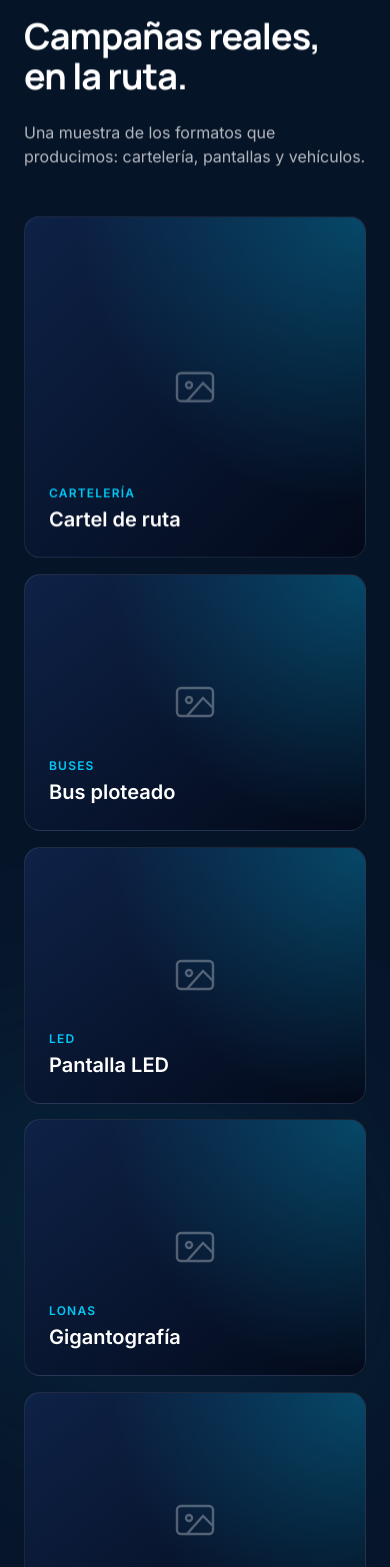
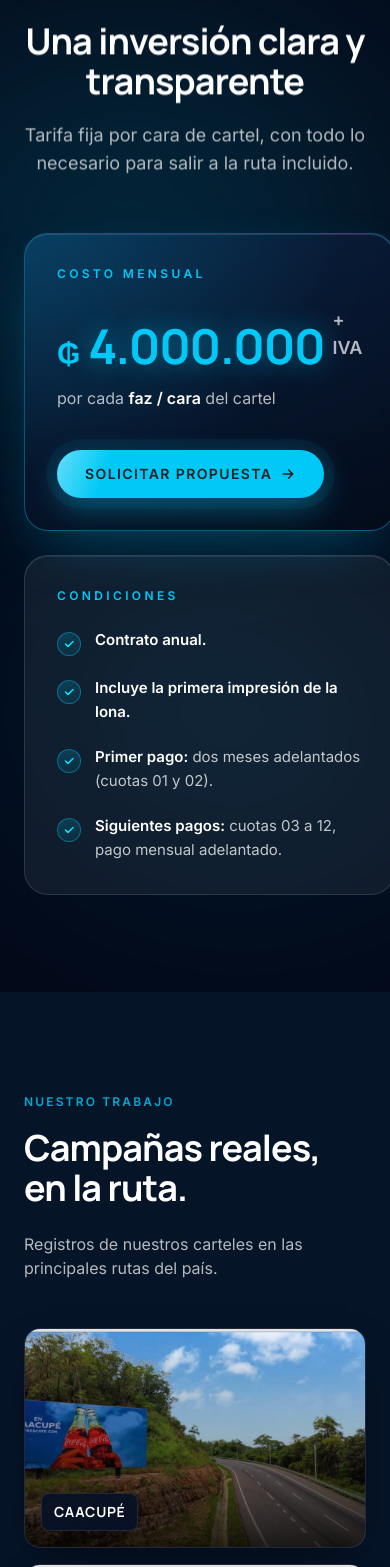
Before and after one commit to bartsilvera12-gif/Tio-CR, a Next.js app: page / in a window 390 px wide. Shown: the part 4901-6468 px from the top of the page. Built offline with nearby package versions, Linux system fonts and the light colour scheme.

Commit message:
feat: propuesta de inversion section + galeria mosaic with 8 real billboard photos

```diff
--- a/app/page.tsx
+++ b/app/page.tsx
@@ -3,6 +3,7 @@ import Hero from '@/components/Hero'
 import Intro from '@/components/Intro'
 import Servicios from '@/components/Servicios'
 import Cobertura from '@/components/Cobertura'
+import Propuesta from '@/components/Propuesta'
 import Galeria from '@/components/Galeria'
 import Contacto from '@/components/Contacto'
 import Footer from '@/components/Footer'
@@ -17,6 +18,7 @@ export default function Home() {
         <Intro />
         <Servicios />
         <Cobertura />
+        <Propuesta />
         <Galeria />
         <Contacto />
       </main>
--- a/components/Galeria.tsx
+++ b/components/Galeria.tsx
@@ -1,16 +1,43 @@
-import { galeria } from '@/lib/data'
 import Reveal from './Reveal'
 import GlowBlob from './GlowBlob'
+import { carteles } from '@/lib/carteles'
+
+/** Selección para el mosaico — mezcla ciudades con distintas rutas y escenarios */
+const featuredKeys = [
+  'caacupe',
+  'yaguaron',
+  'quiindy',
+  'pjc',
+  'corpus',
+  'villaflorida',
+  'obligado',
+  'yguazu',
+] as const
+
+const featured = featuredKeys
+  .map((k) => carteles.find((c) => c.key === k))
+  .filter((c): c is NonNullable<typeof c> => Boolean(c && c.images.length))
 
 export default function Galeria() {
   return (
-    <section id="galeria" className="section relative overflow-hidden bg-brand-navy text-white">
+    <section
+      id="galeria"
+      className="section relative overflow-hidden bg-brand-navy text-white"
+    >
       <GlowBlob
-        className="right-[4%] bottom-[28%] h-[360px] w-[480px]"
+        className="right-[4%] top-[35%] h-[360px] w-[480px]"
         opacity={0.09}
         rotate={30}
         radius="48% 52% 40% 60% / 58% 44% 56% 42%"
       />
+      <GlowBlob
+        className="left-[-6%] bottom-[6%] h-[320px] w-[420px]"
+        opacity={0.11}
+        radius="52% 48% 62% 38% / 45% 58% 42% 55%"
+        animated
+        speed="slow"
+      />
+
       <div className="container relative">
         <Reveal>
           <div className="flex flex-wrap items-end justify-between gap-6">
@@ -21,48 +48,88 @@ export default function Galeria() {
               </h2>
             </div>
             <p className="max-w-md text-white/70">
-              Una muestra de los formatos que producimos: cartelería, pantallas
-              y vehículos.
+              Registros de nuestros carteles en las principales rutas del país.
             </p>
           </div>
         </Reveal>
 
-        <div className="mt-12 grid gap-4 sm:grid-cols-2 lg:grid-cols-3">
-          {galeria.map((g, i) => (
-            <Reveal key={i} delay={i * 80}>
-              <div
-                className={`group relative overflow-hidden rounded-2xl border border-white/10 bg-gradient-to-br from-brand-navyLight to-brand-navyDeep transition-all duration-500 hover:-translate-y-1 hover:border-brand-cyan/50 hover:shadow-[0_24px_60px_-20px_rgba(0,201,247,0.5)] ${
-                  i === 0 ? 'lg:col-span-2 lg:row-span-2 aspect-square' : 'aspect-[4/3]'
-                }`}
+        <div className="mt-12 grid auto-rows-[220px] grid-cols-1 gap-4 sm:grid-cols-2 lg:grid-cols-4">
+          {featured.map((c, i) => {
+            // Mosaico responsivo
+            const layout: Record<number, string> = {
+              0: 'lg:col-span-2 lg:row-span-2', // grande a la izquierda
+              1: 'lg:col-span-1',
+              2: 'lg:col-span-1',
+              3: 'lg:col-span-2', // ancho abajo del 1 y 2
+              4: 'lg:col-span-1',
+              5: 'lg:col-span-1',
+              6: 'lg:col-span-1',
+              7: 'lg:col-span-1',
+            }
+            return (
+              <Reveal
+                key={c.key}
+                delay={i * 90}
+                direction="below"
+                className={layout[i] ?? ''}
               >
-                <div className="absolute inset-0 bg-[radial-gradient(circle_at_top_right,rgba(0,201,247,0.28),transparent_60%)] transition-opacity duration-500 group-hover:opacity-80" />
-                <div className="absolute inset-0 flex flex-col justify-end p-6">
-                  <span className="text-xs font-semibold uppercase tracking-widest text-brand-cyan transition-transform duration-500 group-hover:-translate-y-1">
-                    {g.categoria}
-                  </span>
-                  <div className="mt-1 text-xl font-semibold text-white transition-transform duration-500 group-hover:-translate-y-1">
-                    {g.titulo}
-                  </div>
-                </div>
-                <div className="absolute inset-0 flex items-center justify-center opacity-30 transition-all duration-700 group-hover:scale-110 group-hover:opacity-50">
-                  <svg
-                    width="48"
-                    height="48"
-                    viewBox="0 0 24 24"
-                    fill="none"
-                    stroke="#fff"
-                    strokeWidth="1.2"
-                  >
-                    <rect x="3" y="5" width="18" height="14" rx="2" />
-                    <circle cx="9" cy="11" r="1.5" />
-                    <path d="M21 15l-5-5-8 9" />
-                  </svg>
-                </div>
-              </div>
-            </Reveal>
-          ))}
+                <GalleryCard
+                  src={c.images[0]}
+                  city={c.city}
+                  route={c.route}
+                />
+              </Reveal>
+            )
+          })}
         </div>
       </div>
     </section>
   )
 }
+
+function GalleryCard({
+  src,
+  city,
+  route,
+}: {
+  src: string
+  city: string
+  route: string
+}) {
+  return (
+    <div
+      className="group relative h-full w-full overflow-hidden rounded-2xl"
+      style={{
+        border: '1px solid rgba(255,255,255,0.1)',
+        boxShadow: '0 18px 44px -18px rgba(0,0,0,0.6)',
+      }}
+    >
+      {/* eslint-disable-next-line @next/next/no-img-element */}
+      <img
+        src={src}
+        alt={city}
+        loading="lazy"
+        className="h-full w-full object-cover transition-transform duration-[900ms] ease-out group-hover:scale-110"
+      />
+
+      {/* Overlay oscuro que se intensifica en hover */}
+      <div className="pointer-events-none absolute inset-0 bg-gradient-to-t from-black/85 via-black/25 to-transparent opacity-95 transition-opacity duration-500 group-hover:opacity-100" />
+
+      {/* Glow cian al hover */}
+      <div className="pointer-events-none absolute inset-0 opacity-0 transition-opacity duration-500 group-hover:opacity-100 bg-[radial-gradient(ellipse_at_top,rgba(0,201,247,0.35),transparent_60%)] mix-blend-overlay" />
+
+      {/* Etiqueta de ciudad */}
+      <div className="absolute inset-x-4 bottom-4 flex items-end justify-between">
+        <div className="pill glass-dark rounded-lg px-3 py-2 transition-all duration-500 group-hover:-translate-y-1">
+          <div className="font-display text-sm font-bold uppercase tracking-wider text-white">
+            {city}
+          </div>
+        </div>
+        {/* Ruta chip visible solo en hover */}
+        <div className="translate-y-2 rounded-full border border-brand-cyan/50 bg-brand-cyan/10 px-2.5 py-1 text-[10px] font-bold uppercase tracking-widest text-brand-cyan opacity-0 backdrop-blur-sm transition-all duration-500 group-hover:translate-y-0 group-hover:opacity-100">
+          {route}
+        </div>
+      </div>
+    </div>
+  )
+}
--- /dev/null
+++ b/components/Propuesta.tsx
@@ -0,0 +1,177 @@
+import Reveal from './Reveal'
+import GlowBlob from './GlowBlob'
+
+const condiciones = [
+  {
+    title: 'Contrato anual.',
+    body: null,
+  },
+  {
+    title: 'Incluye la primera impresión de la lona.',
+    body: null,
+  },
+  {
+    title: 'Primer pago:',
+    body: 'dos meses adelantados (cuotas 01 y 02).',
+  },
+  {
+    title: 'Siguientes pagos:',
+    body: 'cuotas 03 a 12, pago mensual adelantado.',
+  },
+]
+
+export default function Propuesta() {
+  return (
+    <section
+      id="propuesta"
+      className="section relative overflow-hidden bg-brand-navyDeep text-white"
+    >
+      <GlowBlob
+        className="right-[6%] top-[15%] h-[380px] w-[500px]"
+        opacity={0.14}
+        radius="50% 50% 55% 45% / 48% 52% 45% 55%"
+        animated
+        speed="slow"
+      />
+      <GlowBlob
+        className="left-[5%] bottom-[10%] h-[320px] w-[420px]"
+        opacity={0.09}
+        rotate={20}
+        radius="42% 58% 60% 40% / 55% 42% 58% 45%"
+      />
+
+      <div className="container relative">
+        <Reveal className="mx-auto max-w-2xl text-center">
+          <span className="inline-flex items-center gap-3 text-xs font-bold uppercase tracking-[0.28em] text-brand-cyan">
+            <span className="h-[2px] w-8 rounded-full bg-brand-cyan" />
+            Propuesta de inversión
+            <span className="h-[2px] w-8 rounded-full bg-brand-cyan" />
+          </span>
+          <h2 className="mt-5 font-display text-4xl font-bold tracking-tight text-white md:text-5xl">
+            Una inversión clara y transparente
+          </h2>
+          <p className="mt-5 text-lg text-white/70">
+            Tarifa fija por cara de cartel, con todo lo necesario para salir a la
+            ruta incluido.
+          </p>
+        </Reveal>
+
+        <div className="mt-14 grid gap-6 lg:grid-cols-2">
+          {/* Card izquierda: precio */}
+          <Reveal direction="below">
+            <div
+              className="group relative flex h-full flex-col justify-between overflow-hidden rounded-3xl p-8 md:p-10"
+              style={{
+                background:
+                  'linear-gradient(160deg, rgba(14,34,71,0.75) 0%, rgba(4,12,26,0.82) 100%)',
+                border: '1px solid rgba(0,201,247,0.4)',
+                boxShadow:
+                  'inset 0 1px 0 rgba(255,255,255,0.12), 0 22px 60px -20px rgba(0,201,247,0.35)',
+                backdropFilter: 'blur(22px) saturate(150%)',
+                WebkitBackdropFilter: 'blur(22px) saturate(150%)',
+              }}
+            >
+              {/* Glow interno cian */}
+              <div className="pointer-events-none absolute inset-0 bg-[radial-gradient(ellipse_at_top_left,rgba(0,201,247,0.18),transparent_60%)]" />
+
+              <div className="relative">
+                <div className="text-xs font-bold uppercase tracking-[0.28em] text-brand-cyan">
+                  Costo mensual
+                </div>
+
+                <div className="mt-6 flex items-end gap-2">
+                  <span className="font-display text-3xl font-bold text-brand-cyan md:text-4xl">
+                    ₲
+                  </span>
+                  <span
+                    className="stat-number font-display text-5xl font-bold tracking-tight text-brand-cyan md:text-6xl lg:text-7xl"
+                    style={{ lineHeight: 1 }}
+                  >
+                    4.000.000
+                  </span>
+                  <span className="pb-2 text-lg font-semibold text-white/70">
+                    + IVA
+                  </span>
+                </div>
+
+                <p className="mt-4 text-base text-white/70">
+                  por cada <strong className="text-white">faz / cara</strong> del
+                  cartel
+                </p>
+              </div>
+
+              <a
+                href="#contacto"
+                className="btn-cta relative mt-10 self-start uppercase tracking-widest"
+              >
+                <span>Solicitar propuesta</span>
+                <svg
+                  className="cta-arrow"
+                  width="16"
+                  height="16"
+                  viewBox="0 0 24 24"
+                  fill="none"
+                  stroke="currentColor"
+                  strokeWidth="2.5"
+                  strokeLinecap="round"
+                  strokeLinejoin="round"
+                >
+                  <path d="M5 12h14M13 6l6 6-6 6" />
+                </svg>
+              </a>
+            </div>
+          </Reveal>
+
+          {/* Card derecha: condiciones */}
+          <Reveal direction="below" delay={140}>
+            <div
+              className="glass relative h-full overflow-hidden rounded-3xl p-8 md:p-10"
+              style={{ backdropFilter: 'blur(22px) saturate(150%)' }}
+            >
+              <div className="text-xs font-bold uppercase tracking-[0.28em] text-brand-cyan">
+                Condiciones
+              </div>
+
+              <ul className="mt-6 space-y-5">
+                {condiciones.map((c, i) => (
+                  <li
+                    key={i}
+                    className="group/item flex items-start gap-3.5 text-white/85 transition-transform duration-300 hover:translate-x-1"
+                  >
+                    <span
+                      className="mt-1 inline-flex h-6 w-6 shrink-0 items-center justify-center rounded-full transition-all duration-300 group-hover/item:scale-110"
+                      style={{
+                        background:
+                          'linear-gradient(160deg, rgba(0,201,247,0.2), rgba(0,201,247,0.08))',
+                        border: '1px solid rgba(0,201,247,0.4)',
+                      }}
+                    >
+                      <svg
+                        width="12"
+                        height="12"
+                        viewBox="0 0 24 24"
+                        fill="none"
+                        stroke="#00E5FF"
+                        strokeWidth="3"
+                        strokeLinecap="round"
+                        strokeLinejoin="round"
+                      >
+                        <path d="M5 12l5 5L20 7" />
+                      </svg>
+                    </span>
+                    <p className="text-[15px] leading-relaxed">
+                      <strong className="font-bold text-white">
+                        {c.title}
+                      </strong>
+                      {c.body ? <span className="text-white/75"> {c.body}</span> : null}
+                    </p>
+                  </li>
+                ))}
+              </ul>
+            </div>
+          </Reveal>
+        </div>
+      </div>
+    </section>
+  )
+}
```
